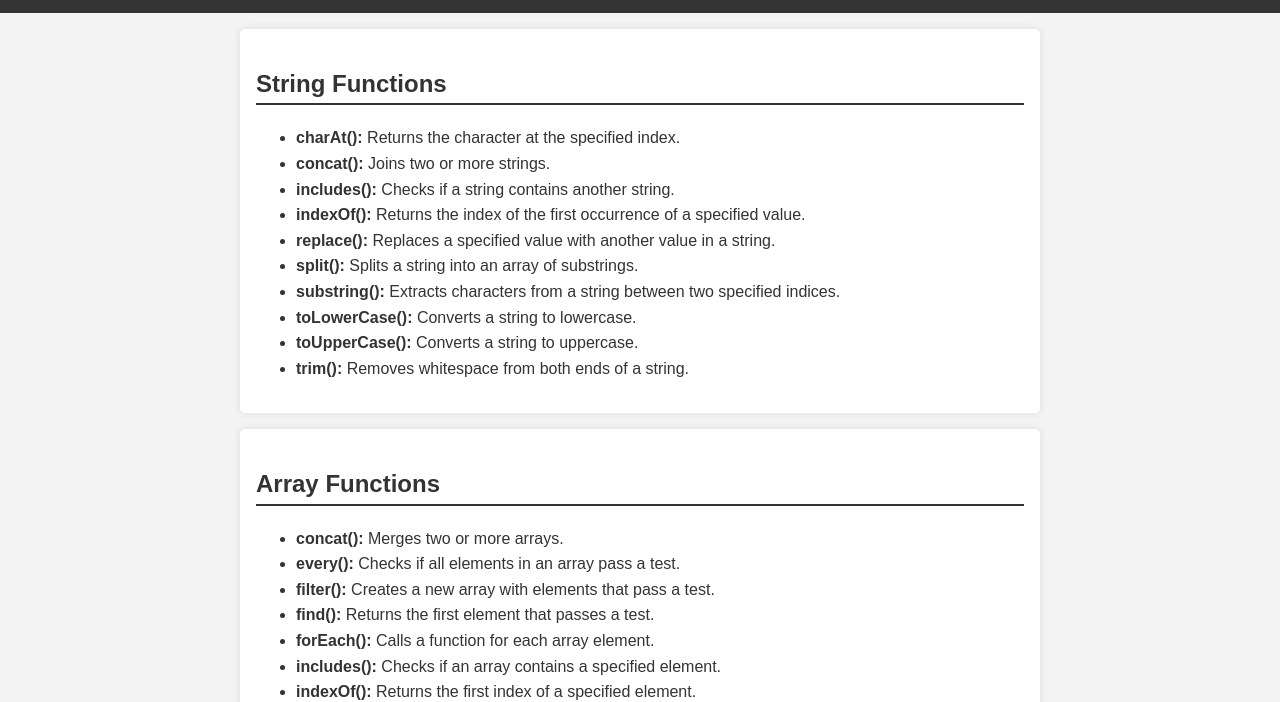
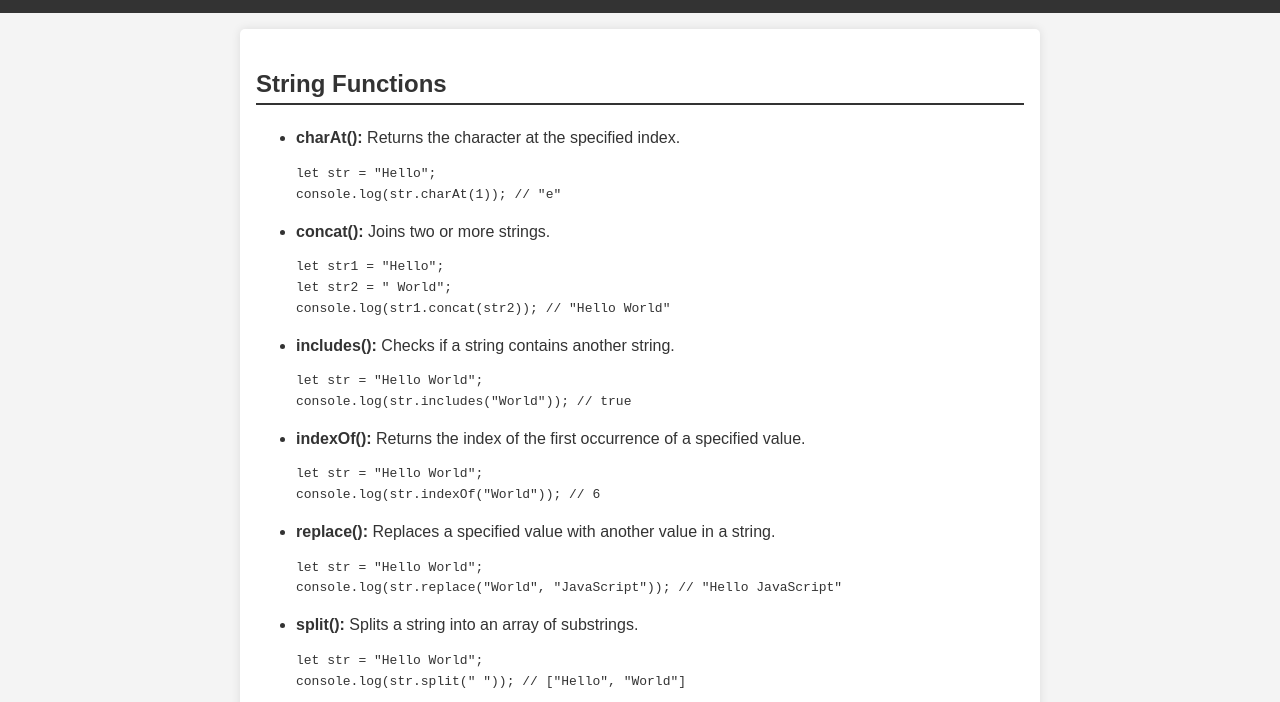
Before and after one commit to aginhotryAnkit/GitHubPages, a plain HTML site: page functions.html in a window 1280 px wide. Shown: the part 70-772 px from the top of the page. Drawn offline with Linux system fonts and the light colour scheme.

Commit message:
Update functions.html

```diff
--- a/functions.html
+++ b/functions.html
@@ -53,18 +53,49 @@ section h2 {
         <section>
             <h2>String Functions</h2>
             <ul>
-                <li><strong>charAt():</strong> Returns the character at the specified index.</li>
-                <li><strong>concat():</strong> Joins two or more strings.</li>
-                <li><strong>includes():</strong> Checks if a string contains another string.</li>
-                <li><strong>indexOf():</strong> Returns the index of the first occurrence of a specified value.</li>
-                <li><strong>replace():</strong> Replaces a specified value with another value in a string.</li>
-                <li><strong>split():</strong> Splits a string into an array of substrings.</li>
-                <li><strong>substring():</strong> Extracts characters from a string between two specified indices.</li>
-                <li><strong>toLowerCase():</strong> Converts a string to lowercase.</li>
-                <li><strong>toUpperCase():</strong> Converts a string to uppercase.</li>
-                <li><strong>trim():</strong> Removes whitespace from both ends of a string.</li>
+                <li>
+                    <strong>charAt():</strong> Returns the character at the specified index.
+                    <pre><code>let str = "Hello";<br>console.log(str.charAt(1)); // "e"</code></pre>
+                </li>
+                <li>
+                    <strong>concat():</strong> Joins two or more strings.
+                    <pre><code>let str1 = "Hello";<br>let str2 = " World";<br>console.log(str1.concat(str2)); // "Hello World"</code></pre>
+                </li>
+                <li>
+                    <strong>includes():</strong> Checks if a string contains another string.
+                    <pre><code>let str = "Hello World";<br>console.log(str.includes("World")); // true</code></pre>
+                </li>
+                <li>
+                    <strong>indexOf():</strong> Returns the index of the first occurrence of a specified value.
+                    <pre><code>let str = "Hello World";<br>console.log(str.indexOf("World")); // 6</code></pre>
+                </li>
+                <li>
+                    <strong>replace():</strong> Replaces a specified value with another value in a string.
+                    <pre><code>let str = "Hello World";<br>console.log(str.replace("World", "JavaScript")); // "Hello JavaScript"</code></pre>
+                </li>
+                <li>
+                    <strong>split():</strong> Splits a string into an array of substrings.
+                    <pre><code>let str = "Hello World";<br>console.log(str.split(" ")); // ["Hello", "World"]</code></pre>
+                </li>
+                <li>
+                    <strong>substring():</strong> Extracts characters from a string between two specified indices.
+                    <pre><code>let str = "Hello World";<br>console.log(str.substring(0, 5)); // "Hello"</code></pre>
+                </li>
+                <li>
+                    <strong>toLowerCase():</strong> Converts a string to lowercase.
+                    <pre><code>let str = "Hello World";<br>console.log(str.toLowerCase()); // "hello world"</code></pre>
+                </li>
+                <li>
+                    <strong>toUpperCase():</strong> Converts a string to uppercase.
+                    <pre><code>let str = "Hello World";<br>console.log(str.toUpperCase()); // "HELLO WORLD"</code></pre>
+                </li>
+                <li>
+                    <strong>trim():</strong> Removes whitespace from both ends of a string.
+                    <pre><code>let str = "  Hello World  ";<br>console.log(str.trim()); // "Hello World"</code></pre>
+                </li>
             </ul>
         </section>
+
         <section>
             <h2>Array Functions</h2>
             <ul>
```
